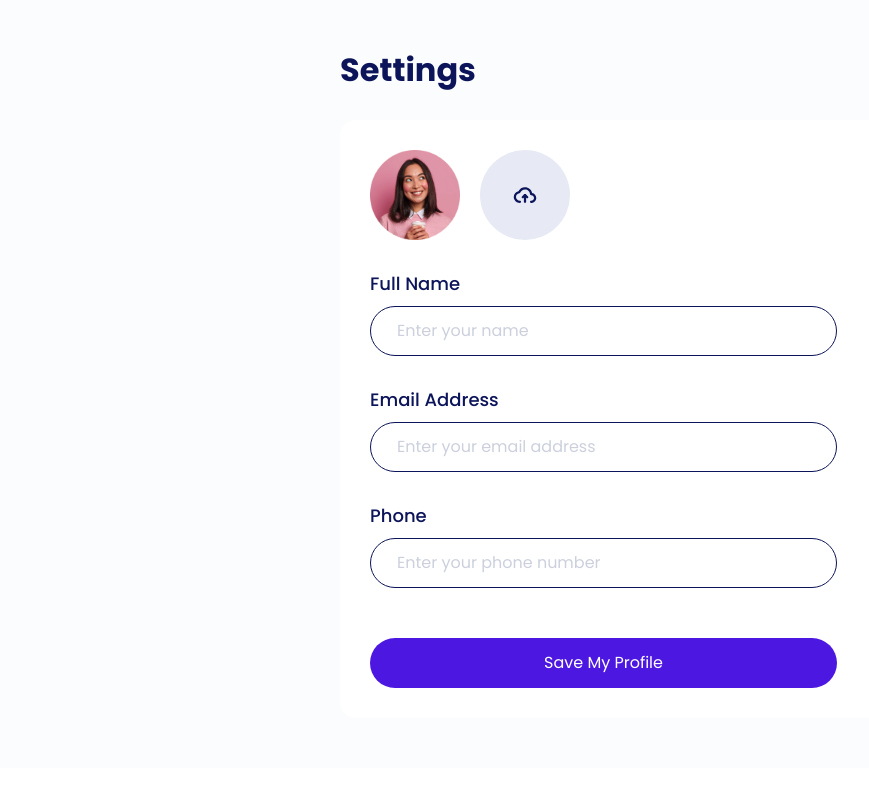
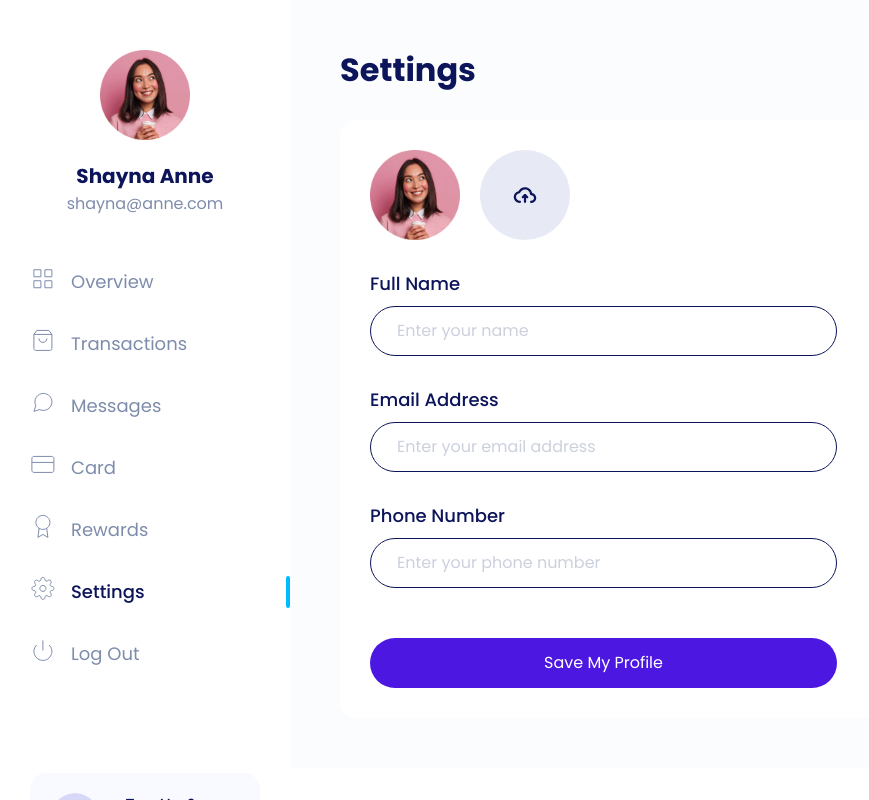
Before and after one commit to alvinmdj/next-gamestore, a Next.js app: page /member/edit-profile in a window 1280 px wide. Shown: the whole page, without its empty margins (0-869 px from the left). Built offline with nearby package versions, Linux system fonts and the light colour scheme.

Commit message:
refactor edit profile component

```diff
--- /dev/null
+++ b/components/atoms/Input/index.tsx
@@ -0,0 +1,28 @@
+interface InputProps {
+  label: string;
+  name: string;
+  placeholder: string;
+}
+
+const Input = (props: InputProps) => {
+  const { label, name, placeholder, ...nativeProps } = props;
+
+  return (
+    <>
+      <label htmlFor={name} className='form-label text-lg fw-medium color-palette-1 mb-10'>
+        {label}
+      </label>
+      <input
+        type='text'
+        className='form-control rounded-pill text-lg'
+        id={name}
+        name={name}
+        aria-describedby={name}
+        placeholder={placeholder}
+        {...nativeProps}
+      />
+    </>
+  );
+};
+
+export default Input;
--- a/components/organisms/Sidebar/MenuItem.tsx
+++ b/components/organisms/Sidebar/MenuItem.tsx
@@ -1,14 +1,17 @@
 import classNames from 'classnames';
 import Image from 'next/image';
+import Link from 'next/link';
 
 interface MenuItemProps {
   title: string;
   icon: 'ic-menu-overview' | 'ic-menu-transactions' | 'ic-menu-messages' | 'ic-menu-card' | 'ic-menu-rewards' | 'ic-menu-settings' | 'ic-menu-logout';
   active?: boolean;
+  href: string;
 }
 
 const MenuItem = (props: Partial<MenuItemProps>) => {
-  const { title, icon, active } = props;
+  const { title, icon, active, href = '/member' } = props;
+
   const classItem = classNames({
     'item': true,
     'mb-30': true,
@@ -21,7 +24,9 @@ const MenuItem = (props: Partial<MenuItemProps>) => {
         <Image src={`/icon/${icon}.svg`} width={25} height={25} alt={title} />
       </div>
       <p className='item-title m-0'>
-        <a href='' className='text-lg text-decoration-none'>{title}</a>
+        <Link href={href}>
+          <a className='text-lg text-decoration-none'>{title}</a>
+        </Link>
       </p>
     </div>
   );
--- a/components/organisms/Sidebar/index.tsx
+++ b/components/organisms/Sidebar/index.tsx
@@ -2,19 +2,25 @@ import Footer from './Footer';
 import MenuItem from './MenuItem';
 import Profile from './Profile';
 
-const Sidebar = () => {
+interface SidebarProps {
+  activeMenu: 'overview' | 'transactions' | 'settings';
+}
+
+const Sidebar = (props: SidebarProps) => {
+  const { activeMenu } = props;
+
   return (
     <section className='sidebar'>
       <div className='content pt-50 pb-30 ps-30'>
         <Profile />
         <div className='menus'>
-          <MenuItem title='Overview' icon='ic-menu-overview' active />
-          <MenuItem title='Transactions' icon='ic-menu-transactions' />
-          <MenuItem title='Messages' icon='ic-menu-messages' />
-          <MenuItem title='Card' icon='ic-menu-card' />
-          <MenuItem title='Rewards' icon='ic-menu-rewards' />
-          <MenuItem title='Settings' icon='ic-menu-settings' />
-          <MenuItem title='Log Out' icon='ic-menu-logout' />
+          <MenuItem title='Overview' icon='ic-menu-overview' active={activeMenu === 'overview'} href='/member' />
+          <MenuItem title='Transactions' icon='ic-menu-transactions' active={activeMenu === 'transactions'} href='/member/transactions' />
+          <MenuItem title='Messages' icon='ic-menu-messages' href='/member' />
+          <MenuItem title='Card' icon='ic-menu-card' href='/member' />
+          <MenuItem title='Rewards' icon='ic-menu-rewards' href='/member' />
+          <MenuItem title='Settings' icon='ic-menu-settings' active={activeMenu === 'settings'} href='/member/edit-profile' />
+          <MenuItem title='Log Out' icon='ic-menu-logout' href='/sign-in' />
         </div>
         <Footer />
       </div>
--- a/pages/member/edit-profile.tsx
+++ b/pages/member/edit-profile.tsx
@@ -1,84 +1,52 @@
+/* eslint-disable @next/next/no-img-element */
 import React from 'react';
+import Input from '../../components/atoms/Input';
+import Sidebar from '../../components/organisms/Sidebar';
 
 const EditProfile: React.FC = () => {
   return (
-    <section className="edit-profile overflow-auto">
-        <main className="main-wrapper">
-            <div className="ps-lg-0">
-                <h2 className="text-4xl fw-bold color-palette-1 mb-30">Settings</h2>
-                <div className="bg-card pt-30 ps-30 pe-30 pb-30">
-                    <form action="">
-                        <div className="photo d-flex">
-                            <div className="position-relative me-20">
-                                <img src="/img/avatar-1.png" width="90" height="90" className="avatar img-fluid" alt='' />
-                                <div
-                                    className="avatar-overlay position-absolute top-0 d-flex justify-content-center align-items-center">
-                                    <svg width="24" height="24" viewBox="0 0 24 24" fill="none"
-                                        xmlns="http://www.w3.org/2000/svg">
-                                        <path d="M3 6H5H21" stroke="white" strokeWidth="2" strokeLinecap="round"
-                                            strokeLinejoin="round" />
-                                        <path
-                                            d="M8 6V4C8 3.46957 8.21071 2.96086 8.58579 2.58579C8.96086 2.21071 9.46957 2 10 2H14C14.5304 2 15.0391 2.21071 15.4142 2.58579C15.7893 2.96086 16 3.46957 16 4V6M19 6V20C19 20.5304 18.7893 21.0391 18.4142 21.4142C18.0391 21.7893 17.5304 22 17 22H7C6.46957 22 5.96086 21.7893 5.58579 21.4142C5.21071 21.0391 5 20.5304 5 20V6H19Z"
-                                            stroke="white" strokeWidth="2" strokeLinecap="round"
-                                            strokeLinejoin="round" />
-                                        <path d="M14 11V17" stroke="white" strokeWidth="2" strokeLinecap="round"
-                                            strokeLinejoin="round" />
-                                        <path d="M10 11V17" stroke="white" strokeWidth="2" strokeLinecap="round"
-                                            strokeLinejoin="round" />
-                                    </svg>
+    <>
+      <Sidebar activeMenu='settings' />
+      <section className='edit-profile overflow-auto'>
+        <main className='main-wrapper'>
+          <div className='ps-lg-0'>
+            <h2 className='text-4xl fw-bold color-palette-1 mb-30'>Settings</h2>
+            <div className='bg-card pt-30 ps-30 pe-30 pb-30'>
+              <form action=''>
+                <div className='photo d-flex'>
+                  <div className='position-relative me-20'>
+                    <img src='/img/avatar-1.png' width='90' height='90' className='avatar img-fluid' alt='avatar' />
+                    <div className='avatar-overlay position-absolute top-0 d-flex justify-content-center align-items-center'>
+                      <img src='/icon/ic-trash.svg' alt='delete' />
                     </div>
                   </div>
-                            <div className="image-upload">
-                                <label htmlFor="avatar">
-                                    <svg width="90" height="90" viewBox="0 0 90 90" fill="none"
-                                        xmlns="http://www.w3.org/2000/svg">
-                                        <circle cx="45" cy="45" r="45" fill="#E7EAF5" />
-                                        <path fillRule="evenodd" clipRule="evenodd"
-                                            d="M45 39.375C42.7981 39.375 40.9679 40.7216 40.3127 42.5332C40.1693 42.9297 39.8162 43.2128 39.398 43.2665C37.4362 43.5183 36 45.1013 36 46.9286C36 48.919 37.7105 50.625 39.9375 50.625C40.5588 50.625 41.0625 51.1287 41.0625 51.75C41.0625 52.3713 40.5588 52.875 39.9375 52.875C36.5726 52.875 33.75 50.2638 33.75 46.9286C33.75 44.0997 35.7853 41.7878 38.4536 41.1547C39.5996 38.7573 42.1173 37.125 45 37.125C48.5711 37.125 51.6055 39.6452 52.1224 43.0137C54.4461 43.4763 56.25 45.4474 56.25 47.8929C56.25 50.6955 53.8807 52.875 51.075 52.875C50.4537 52.875 49.95 52.3713 49.95 51.75C49.95 51.1287 50.4537 50.625 51.075 50.625C52.7428 50.625 54 49.3507 54 47.8929C54 46.435 52.7428 45.1607 51.075 45.1607C50.4537 45.1607 49.95 44.657 49.95 44.0357C49.95 41.5128 47.7862 39.375 45 39.375Z"
-                                            fill="#0C145A" />
-                                        <path fillRule="evenodd" clipRule="evenodd"
-                                            d="M45 52.875C44.3787 52.875 43.875 52.3713 43.875 51.75V45C43.875 44.3787 44.3787 43.875 45 43.875C45.6213 43.875 46.125 44.3787 46.125 45V51.75C46.125 52.3713 45.6213 52.875 45 52.875Z"
-                                            fill="#0C145A" />
-                                        <path fillRule="evenodd" clipRule="evenodd"
-                                            d="M41.9545 48.0455C41.5152 47.6062 41.5152 46.8938 41.9545 46.4545L44.2045 44.2045C44.6438 43.7652 45.3562 43.7652 45.7955 44.2045C46.2348 44.6438 46.2348 45.3562 45.7955 45.7955L43.5455 48.0455C43.1062 48.4848 42.3938 48.4848 41.9545 48.0455Z"
-                                            fill="#0C145A" />
-                                        <path fillRule="evenodd" clipRule="evenodd"
-                                            d="M44.2045 44.2045C44.6438 43.7652 45.3562 43.7652 45.7955 44.2045L48.0455 46.4545C48.4848 46.8938 48.4848 47.6062 48.0455 48.0455C47.6062 48.4848 46.8938 48.4848 46.4545 48.0455L44.2045 45.7955C43.7652 45.3562 43.7652 44.6438 44.2045 44.2045Z"
-                                            fill="#0C145A" />
-                                    </svg>
+                  <div className='image-upload'>
+                    <label htmlFor='avatar'>
+                      <img src='/icon/upload.svg' width={90} height={90} alt='upload' />
                     </label>
-                                <input id="avatar" type="file" name="avatar" accept="image/png, image/jpeg" />
+                    <input id='avatar' type='file' name='avatar' accept='image/png, image/jpeg' />
                   </div>
                 </div>
-                        <div className="pt-30">
-                            <label htmlFor="name" className="form-label text-lg fw-medium color-palette-1 mb-10">Full
-                                Name</label>
-                            <input type="text" className="form-control rounded-pill text-lg" id="name" name="name"
-                                aria-describedby="name" placeholder="Enter your name" />
+                <div className='pt-30'>
+                  <Input label='Full Name' name='name' placeholder='Enter your name' />
                 </div>
-                        <div className="pt-30">
-                            <label htmlFor="email" className="form-label text-lg fw-medium color-palette-1 mb-10">Email
-                                Address</label>
-                            <input type="email" className="form-control rounded-pill text-lg" id="email" name="email"
-                                aria-describedby="email" placeholder="Enter your email address" />
+                <div className='pt-30'>
+                  <Input label='Email Address' name='email' placeholder='Enter your email address' />
                 </div>
-                        <div className="pt-30">
-                            <label htmlFor="phone" className="form-label text-lg fw-medium color-palette-1 mb-10">Phone</label>
-                            <input type="tel" className="form-control rounded-pill text-lg" id="phone" name="phone"
-                                aria-describedby="phone" placeholder="Enter your phone number" />
+                <div className='pt-30'>
+                  <Input label='Phone Number' name='phone' placeholder='Enter your phone number' />
                 </div>
-                        <div className="button-group d-flex flex-column pt-50">
-                            <button type="submit" className="btn btn-save fw-medium text-lg text-white rounded-pill"
-                                role="button">Save My Profile</button>
+                <div className='button-group d-flex flex-column pt-50'>
+                  <button type='submit' className='btn btn-save fw-medium text-lg text-white rounded-pill' role='button'>
+                    Save My Profile
+                  </button>
                 </div>
               </form>
-
             </div>
-
-
           </div>
         </main>
       </section>
+    </>
   );
 };
 
--- a/pages/member/index.tsx
+++ b/pages/member/index.tsx
@@ -5,7 +5,7 @@ import Sidebar from '../../components/organisms/Sidebar';
 const Member: React.FC = () => {
   return (
     <section className='overview overflow-auto'>
-      <Sidebar />
+      <Sidebar activeMenu='overview' />
       <MemberOverview />
     </section>
   );
```
Also changed, not shown: public/icon/ic-trash.svg (added). Lines whose indentation alone changed are shown as unchanged.
